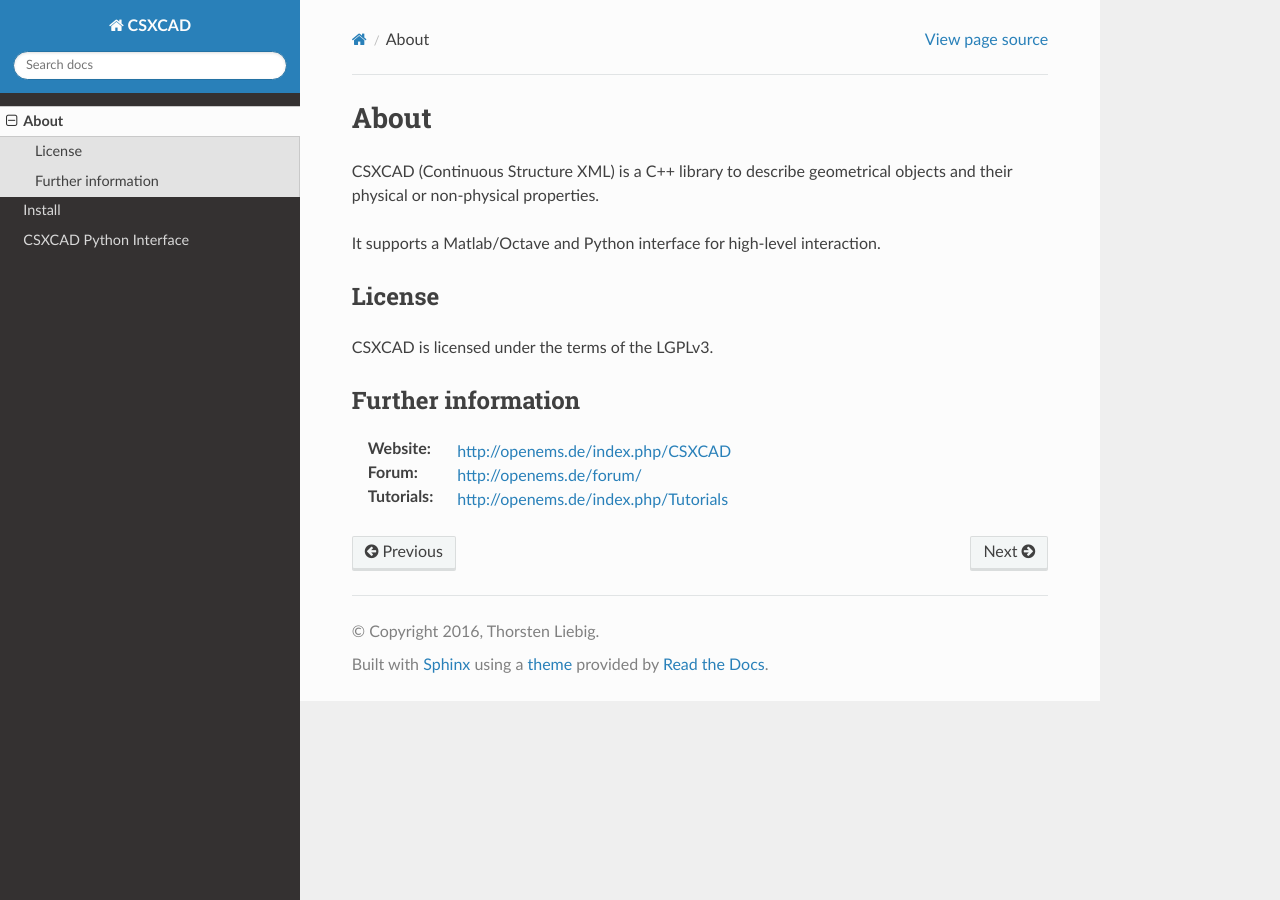
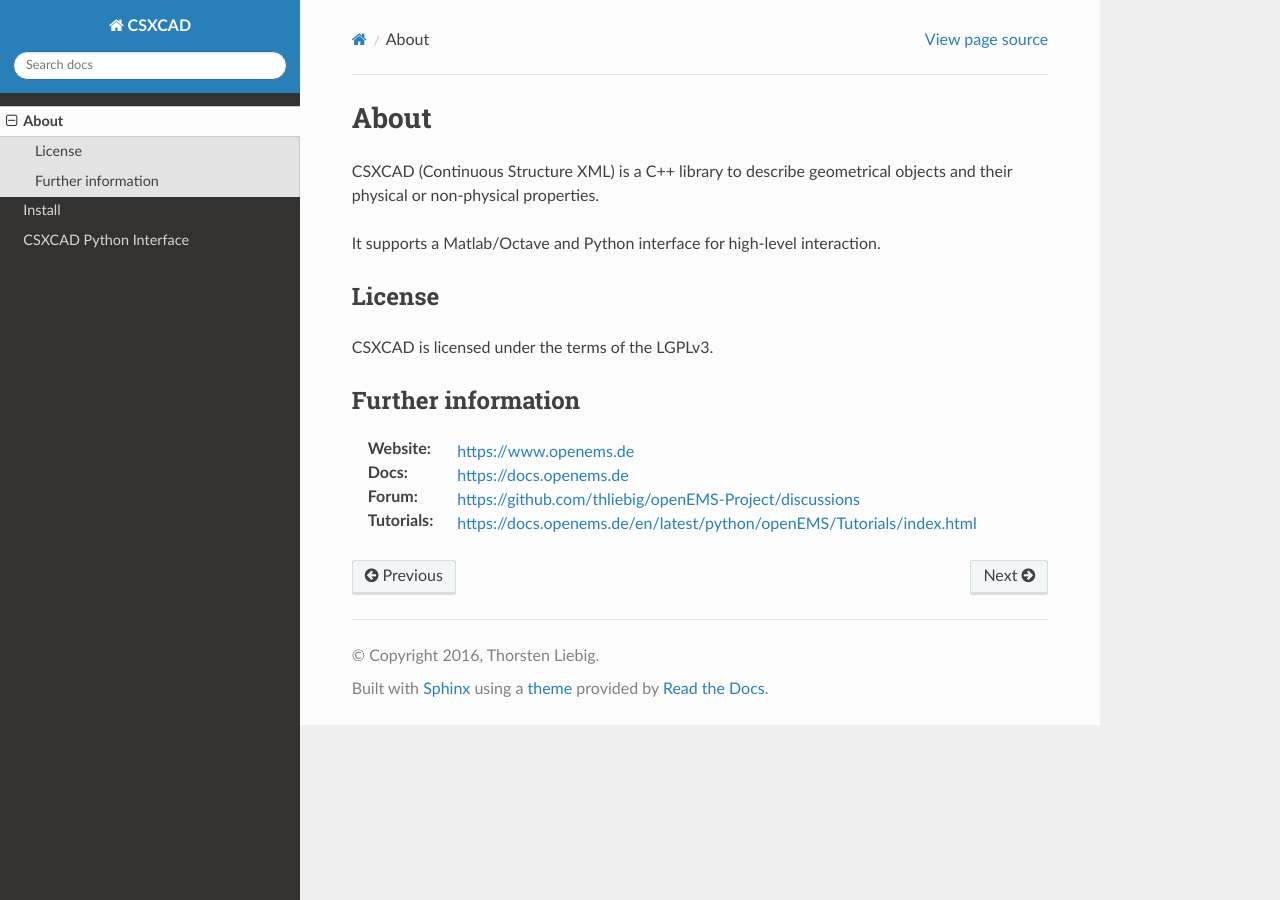
Before and after one commit to thliebig/CSXCAD, a Sphinx documentation site: the page built from python/doc/about.rst, in a window 1280 px wide. Built offline with Sphinx 7.4.7 and the Read the Docs theme 3.1.0, drawn with Linux system fonts in a browser that asks for light colours; part of the change alters nothing that is shown.

Commit message:
doc: replace the old wiki and forum links
Link to the website, docs.openems.de and GitHub Discussions instead of
the retired wiki and forum.

Assisted-by: Claude Opus 5 (Claude Code)
Signed-off-by: Thorsten Liebig <thorsten.liebig@gmx.de>

```diff
--- a/python/doc/about.rst
+++ b/python/doc/about.rst
@@ -15,6 +15,7 @@ CSXCAD is licensed under the terms of the LGPLv3.
 Further information
 -------------------
 
-:Website:   http://openems.de/index.php/CSXCAD
-:Forum:     http://openems.de/forum/
-:Tutorials: http://openems.de/index.php/Tutorials
+:Website:   https://www.openems.de
+:Docs:      https://docs.openems.de
+:Forum:     https://github.com/thliebig/openEMS-Project/discussions
+:Tutorials: https://docs.openems.de/en/latest/python/openEMS/Tutorials/index.html
```
